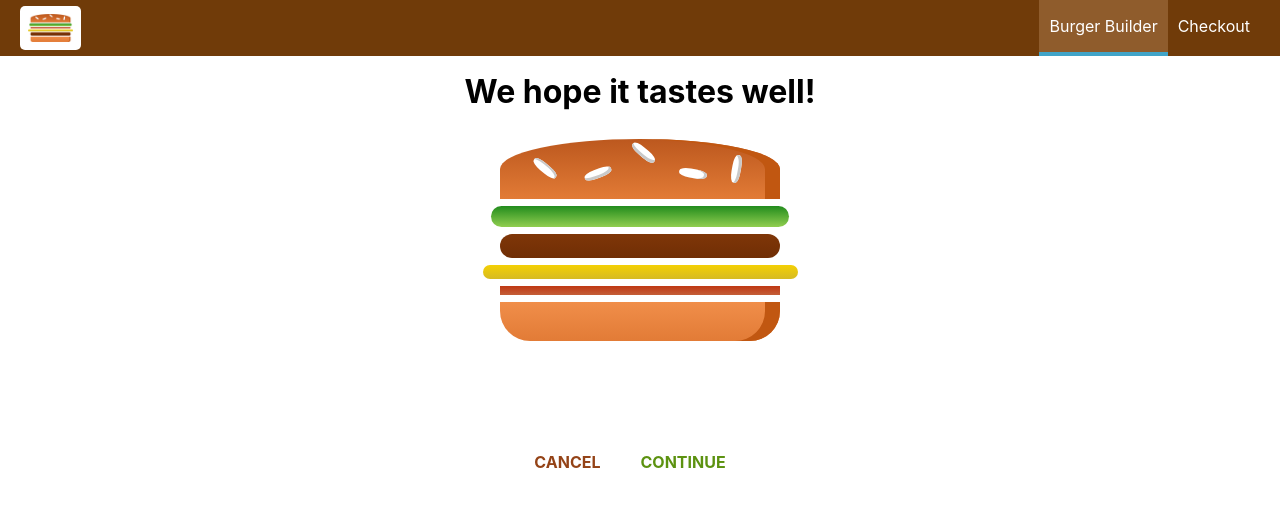
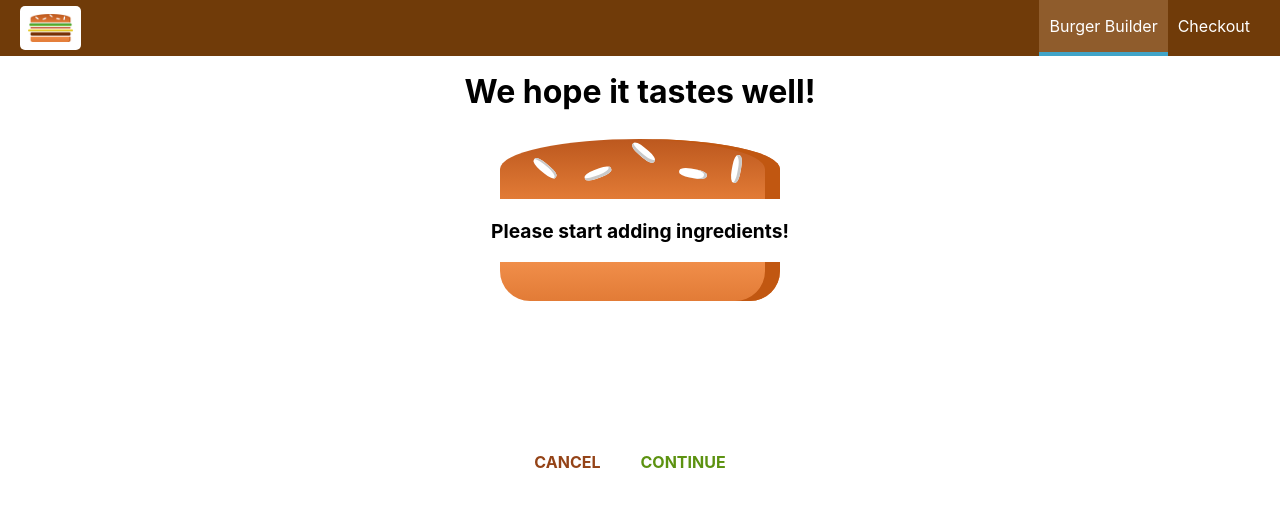
Before and after one commit to DomWat/udemy-projects, a React (Create React App) app in the folder burger-builder/: page /checkout in a window 1280 px wide. Shown: the top 506 px of the page. Built offline with nearby package versions, Linux system fonts and the light colour scheme.

Commit message:
query params pass ing to summary

```diff
--- a/burger-builder/src/Components/Order/CheckoutSummary/CheckoutSummary.js
+++ b/burger-builder/src/Components/Order/CheckoutSummary/CheckoutSummary.js
@@ -13,10 +13,10 @@
             </div>
             <Button
                 btnType = 'Danger'
-                clicked>CANCEL</Button>
+                clicked = {props.checkoutCancelled}>CANCEL</Button>
             <Button
                 btnType = 'Success'
-                clicked>CONTINUE</Button>
+                clicked = {props.checkoutContinued}>CONTINUE</Button>
             {/* <button
                 className = {button.Danger}
                 onClick>Cancel</button>
--- a/burger-builder/src/Components/containers/BurgerBuilder.js
+++ b/burger-builder/src/Components/containers/BurgerBuilder.js
@@ -117,7 +117,15 @@
         //     .catch(error => {
         //         this.setState({loading:false, purchasing: false})
         //     })
-        this.props.history.push('/checkout')
+        const queryParams = []
+        for(let i in this.state.ingredients) {
+            queryParams.push(encodeURIComponent(i) + '=' + encodeURIComponent(this.state.ingredients[i]))
+        }
+        const queryString = queryParams.join('&')
+        this.props.history.push({
+            pathname: '/checkout',
+            search: '?' + queryString
+        })
     }
 
     render() {
--- a/burger-builder/src/Components/containers/Checkout/Checkout.js
+++ b/burger-builder/src/Components/containers/Checkout/Checkout.js
@@ -12,10 +12,30 @@
         }
     }
 
+    componentDidMount() {
+        const query = new URLSearchParams(this.props.location.search)
+        const ingredients = {}
+        for(let param of query.entries()) {
+            ingredients[param[0]] = +param[1]
+        }
+        this.setState({ingredients: ingredients})
+    }
+
+    checkoutCancelledHandler = () => {
+        this.props.history.goBack()
+    }
+
+    checkoutContinuedHandler = () => {
+        this.props.history.replace('/checkout/contact-data')
+    }
+
     render() {
         return(
             <div>
-                <CheckoutSummary ingredients = {this.state.ingredients}/>
+                <CheckoutSummary
+                    ingredients = {this.state.ingredients}
+                    checkoutCancelled = {this.checkoutCancelledHandler}
+                    checkoutContinued = {this.checkoutContinuedHandler}/>
             </div>
         )
     }
```
